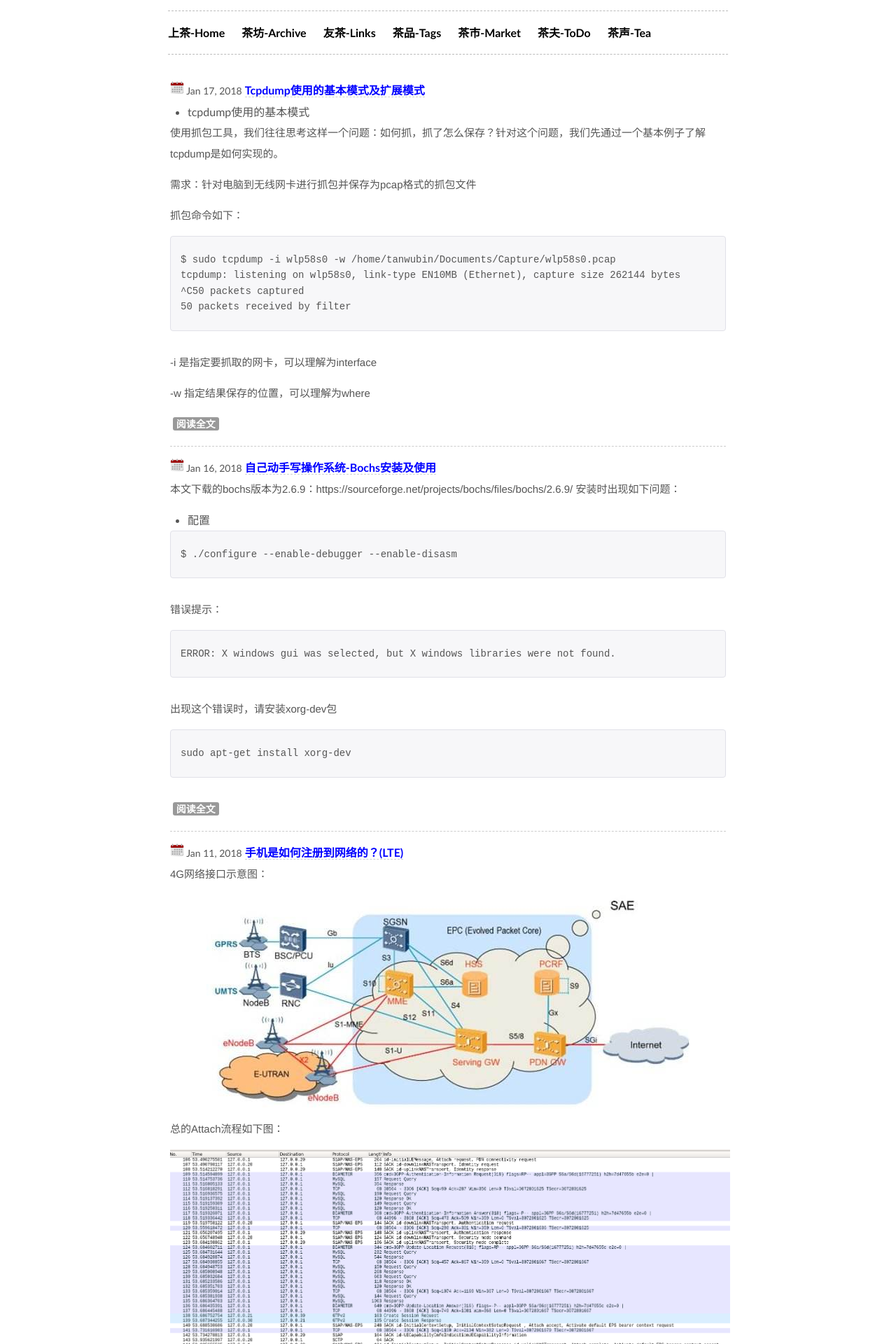
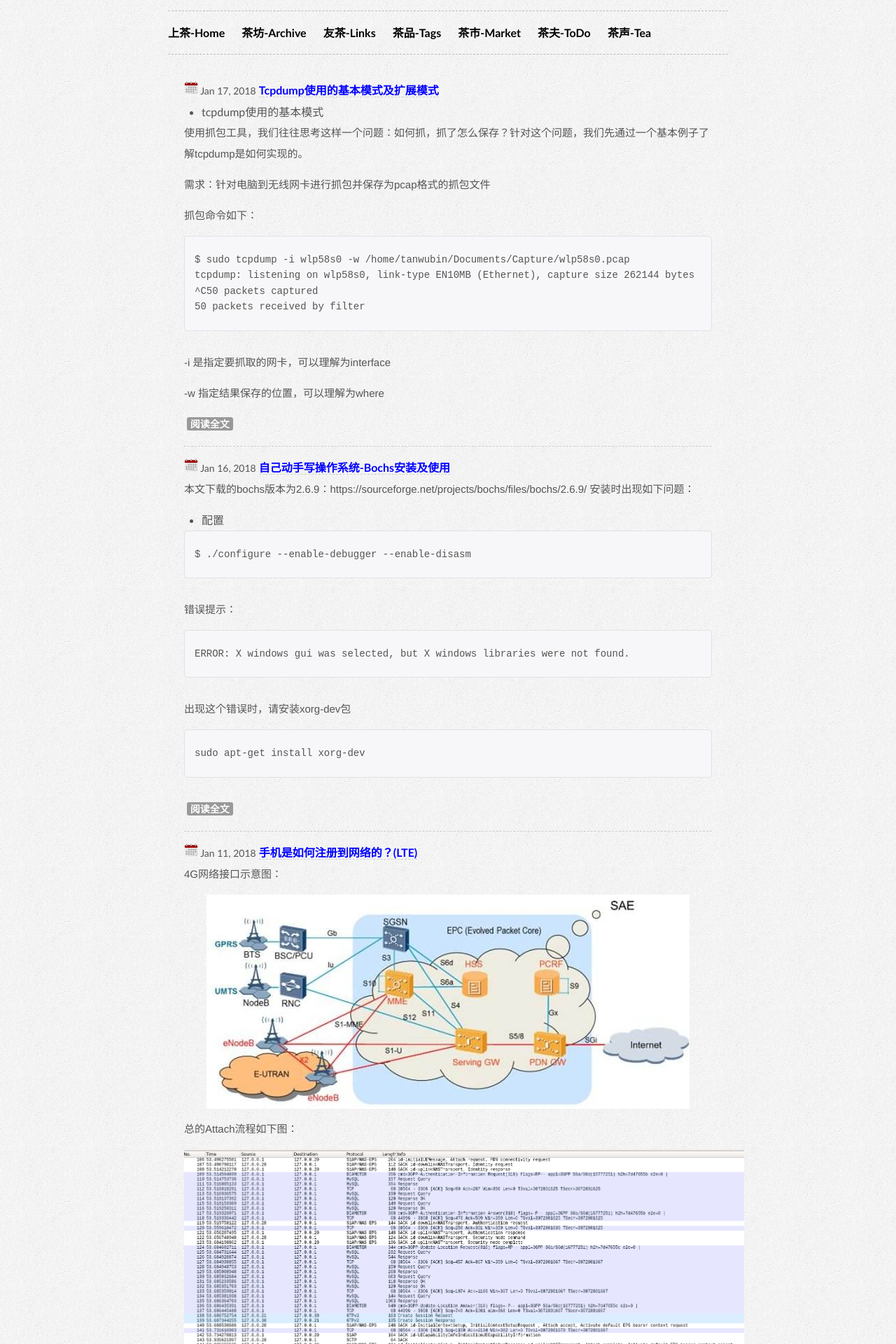
Before and after one commit to fk1091889767/tanwubin.github.io, a Jekyll site: the page built from index.html, in a window 1280 px wide. Shown: the top 1920 px of the page at 70% size. Built offline with Jekyll 4.4.1, drawn with Linux system fonts in a browser that asks for light colours; comment, search, counter and statistics services are not loaded.

Commit message:
change index css

```diff
--- a/assets/css/effector-wide.css
+++ b/assets/css/effector-wide.css
@@ -52,7 +52,7 @@ body {
     /*font-size: 15px;*/
     line-height: 30px;
     color: #555;
-    /*background:url(https://tanwubin.github.io/upload/image/sand.png);*/
+    background:url(https://tanwubin.github.io/upload/image/sand.png);
 }
 a {
     /*color: #F95B1F;*/
@@ -411,7 +411,7 @@ span.label.label-important:hover {
 .wrapper  {
     /*background-color:  #fff;*/
     /* margin:  10px 0px 50px 0px; */
-    padding:  10px 0px;
+    padding:  10px 20px;
 }
 
 .postsList {
```
